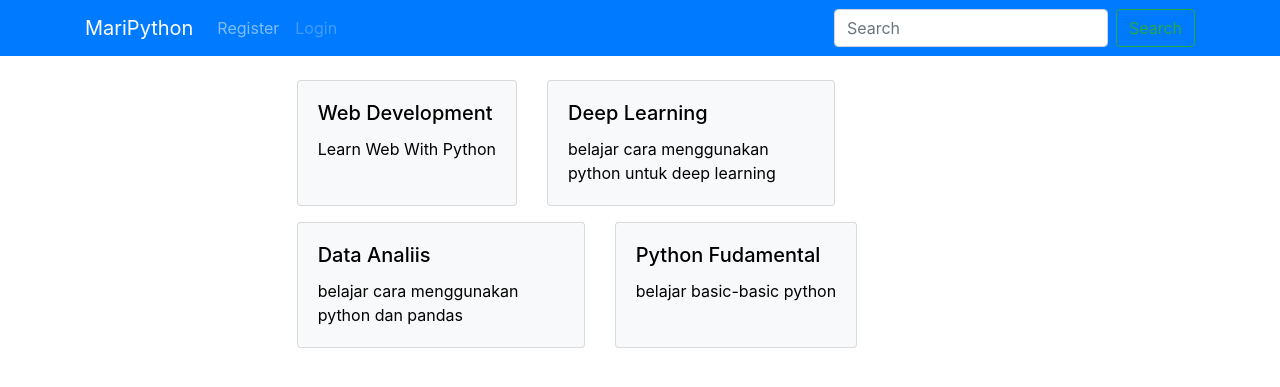
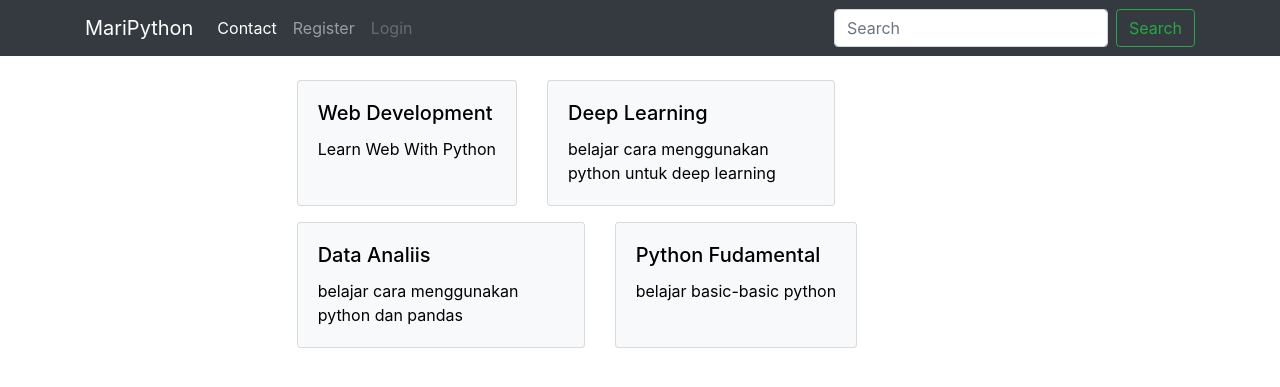
Before and after one commit to doerikeh/My_blog, a Django app: page / in a window 1280 px wide. Shown: the top 387 px of the page. Run offline with Django 3.2, Linux system fonts and the light colour scheme; data comes from the database, SQL or seed files in the repository; some libraries are stand-ins or nearby versions.

Commit message:
fix templates

```diff
--- a/templates/include/navbar.html
+++ b/templates/include/navbar.html
@@ -1,4 +1,4 @@
-<nav class="navbar navbar-expand-lg navbar-dark bg-primary">
+<nav class="navbar sticky-top navbar-dark bg-dark navbar-expand-sm">
   <div class="container">
     <a class="navbar-brand" href="/">MariPython</a>
     <button class="navbar-toggler" type="button" data-toggle="collapse" data-target="#navbarSupportedContent" aria-controls="navbarSupportedContent" aria-expanded="false" aria-label="Toggle navigation">
@@ -7,6 +7,9 @@
 
     <div class="collapse navbar-collapse" id="navbarSupportedContent">
       <ul class="navbar-nav mr-auto">
+        <li class="nav-item active">
+          <a class="nav-link" href="">Contact</a>
+        </li>
         {% if user.is_authenticated %}
           <li class="nav-item active">
             <a class="nav-link" href="/account">{{user.username}}</a>
```
